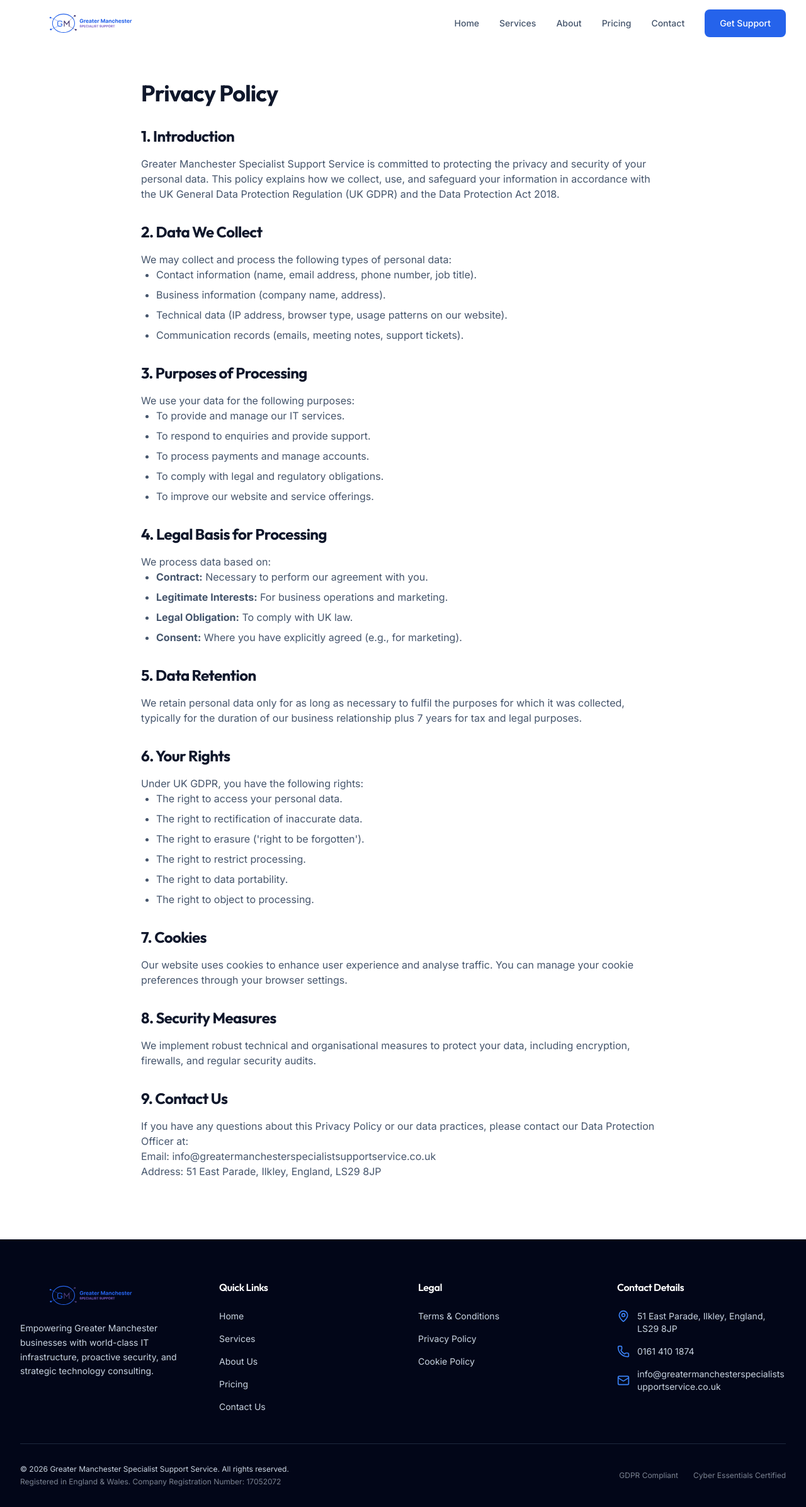
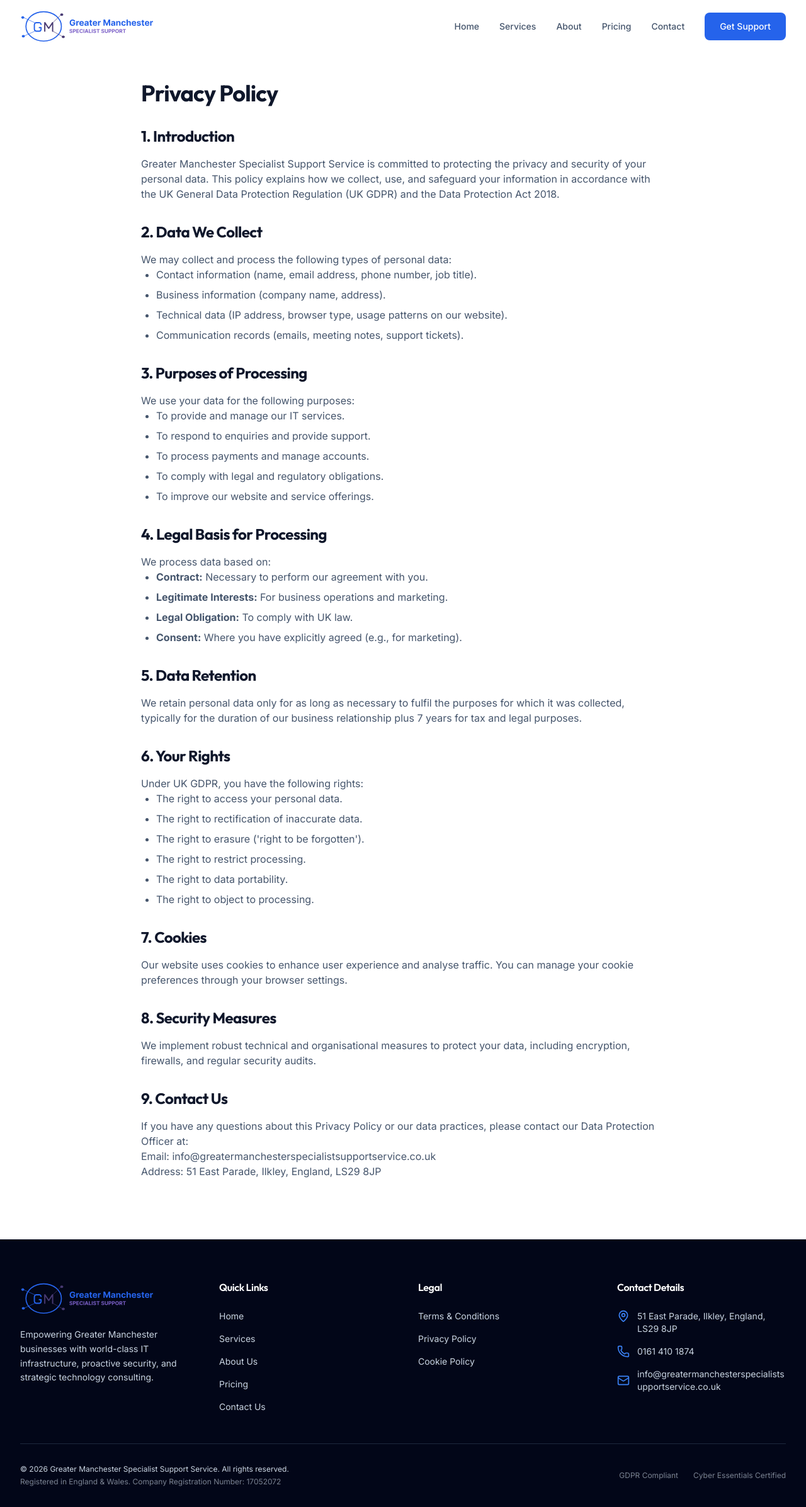
Before and after one commit to consultancy-outfit/100IT-SALESITES-001, a React (Vite) app: page /privacy in a window 1280 px wide. Shown: the whole page at 63% size. Built offline with nearby package versions, Linux system fonts and the light colour scheme.

Commit message:
add logo

```diff
--- a/src/components/Footer.tsx
+++ b/src/components/Footer.tsx
@@ -1,25 +1,26 @@
-import { Link } from "react-router-dom";
+import { Link, useNavigate } from "react-router-dom";
 import { Mail, Phone, MapPin } from "lucide-react";
 
 import { COMPANY_DETAILS } from "../constants";
 import CompanyLogo from "../assets/Greater Manchester_Specialist_Support_Service.svg";
 
 export default function Footer() {
+  const navigate = useNavigate();
   return (
     <footer id="footer" className="bg-slate-950 text-slate-300 pt-16 pb-8">
       <div className="max-w-7xl mx-auto px-4 sm:px-6 lg:px-8">
         <div className="grid grid-cols-1 md:grid-cols-2 lg:grid-cols-4 gap-12 mb-12">
           <div className="space-y-4">
-            <Link
-              to="/"
-              className="w-[250px] h-[50px] overflow-hidden flex items-center cursor-pointer"
+            <div
+              className="w-[240px] h-[60px] overflow-hidden flex items-center cursor-pointer"
+              onClick={() => navigate("/")}
             >
               <img
                 src={CompanyLogo}
                 alt={`${COMPANY_DETAILS.name} logo`}
-                className="w-full h-full object-contain object-left"
+                className="w-60 h-20 object-cover object-center"
               />
-            </Link>
+            </div>
             <p className="text-sm leading-relaxed">
               Empowering Greater Manchester businesses with world-class IT
               infrastructure, proactive security, and strategic technology
--- a/src/components/Navbar.tsx
+++ b/src/components/Navbar.tsx
@@ -1,5 +1,5 @@
 import { useState, useEffect } from "react";
-import { Link, useLocation } from "react-router-dom";
+import { Link, useLocation, useNavigate } from "react-router-dom";
 import { Menu, X } from "lucide-react";
 import { motion, AnimatePresence } from "motion/react";
 import { COMPANY_DETAILS } from "../constants";
@@ -17,6 +17,7 @@ export default function Navbar() {
   const [isOpen, setIsOpen] = useState(false);
   const [scrolled, setScrolled] = useState(false);
   const location = useLocation();
+  const navigate = useNavigate();
 
   useEffect(() => {
     const handleScroll = () => setScrolled(window.scrollY > 20);
@@ -32,23 +33,21 @@ export default function Navbar() {
     <nav
       id="navbar"
       className={`fixed top-0 left-0 right-0 z-50 transition-all duration-300 ${
-        scrolled
-          ? "bg-white/90 backdrop-blur-md shadow-sm py-3"
-          : "bg-transparent py-3"
+        scrolled ? "bg-white/90 backdrop-blur-md shadow-sm" : "bg-transparent "
       }`}
     >
-      <div className="max-w-7xl mx-auto px-4 sm:px-6 lg:px-8">
+      <div className="max-w-7xl mx-auto px-4 sm:px-6 lg:px-8 py-3">
         <div className="flex justify-between items-center">
-          <Link
-            to="/"
-            className="w-[250px] h-[50px] overflow-hidden flex items-center cursor-pointer"
+          <div
+            className="w-[240px] h-[60px] overflow-hidden flex items-center cursor-pointer"
+            onClick={() => navigate("/")}
           >
             <img
               src={CompanyLogo}
               alt={`${COMPANY_DETAILS.name} logo`}
-              className="w-full h-full object-contain object-left"
+              className="w-60 h-20 object-cover object-center"
             />
-          </Link>
+          </div>
 
           {/* Desktop Nav */}
           <div className="hidden md:flex items-center gap-8">
```
